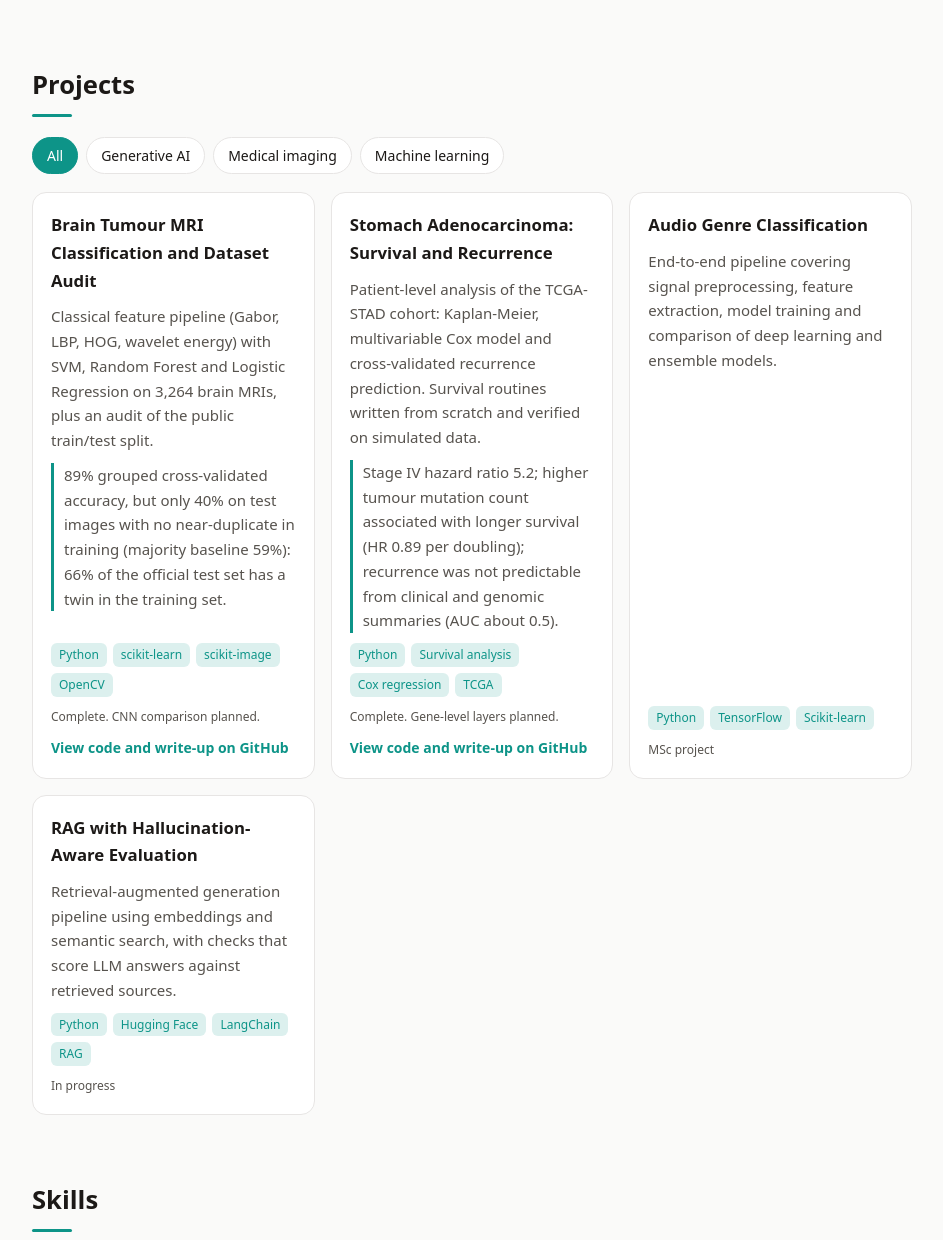
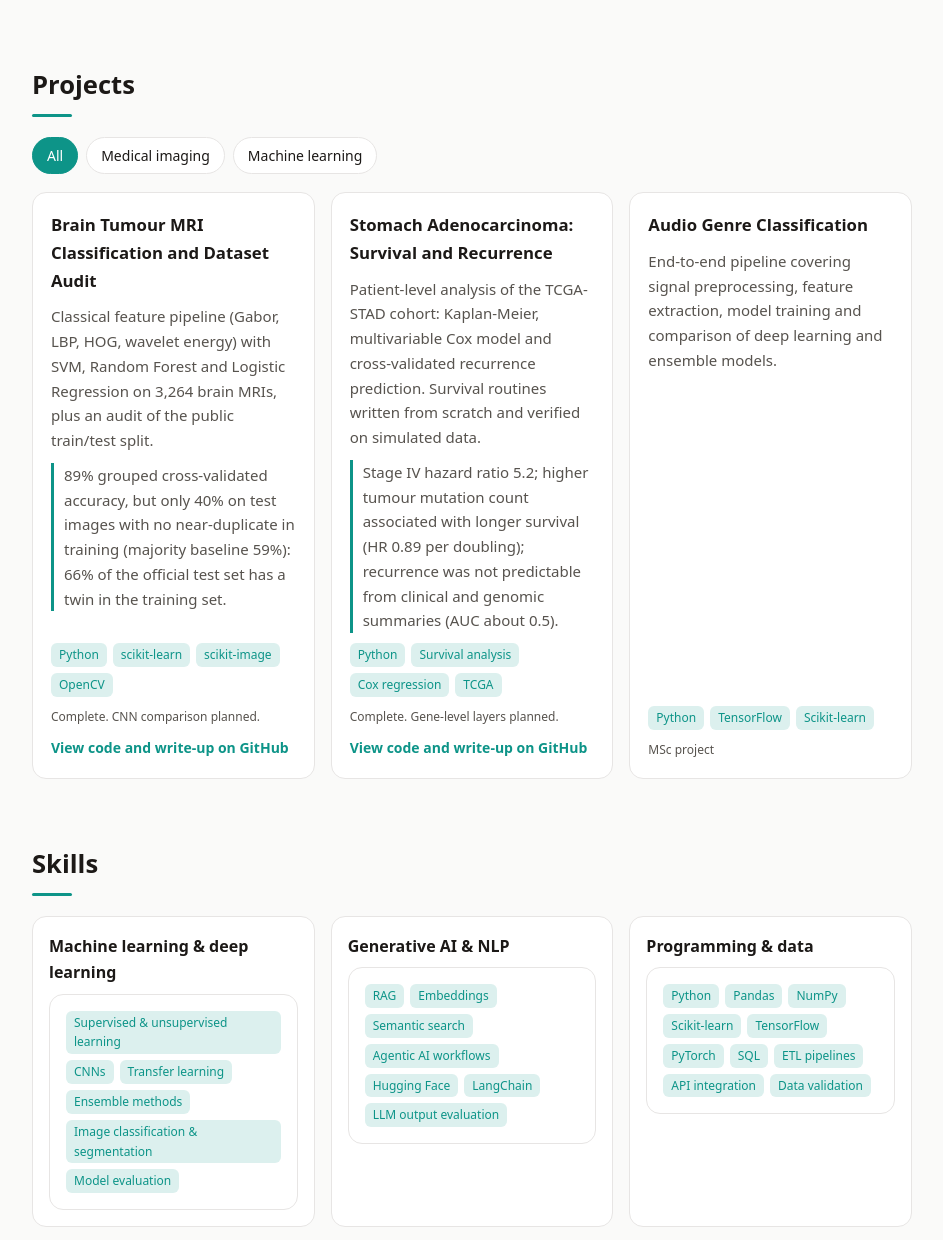
Before and after one commit to DevaharishSrikannan/DevaharishSrikannan.github.io, a plain HTML site: page index.html in a window 1280 px wide. Shown: the part 2200-3440 px from the top of the page, without its empty margins (168-1111 px from the left). Drawn offline with Linux system fonts and the light colour scheme.

Commit message:
Correct certificates, hide unfinished project

```diff
--- a/app.js
+++ b/app.js
@@ -25,13 +25,6 @@ const projects = [
     desc: "End-to-end pipeline covering signal preprocessing, feature extraction, model training and comparison of deep learning and ensemble models.",
     tags: ["Python", "TensorFlow", "Scikit-learn"],
     status: "MSc project"
-  },
-  {
-    title: "RAG with Hallucination-Aware Evaluation",
-    cat: "genai",
-    desc: "Retrieval-augmented generation pipeline using embeddings and semantic search, with checks that score LLM answers against retrieved sources.",
-    tags: ["Python", "Hugging Face", "LangChain", "RAG"],
-    status: "In progress"
   }
 ];
 
--- a/index.html
+++ b/index.html
@@ -101,7 +101,6 @@
     <h2>Projects</h2>
     <div class="filters" role="group" aria-label="Filter projects">
       <button class="chip active" data-f="all">All</button>
-      <button class="chip" data-f="genai">Generative AI</button>
       <button class="chip" data-f="imaging">Medical imaging</button>
       <button class="chip" data-f="ml">Machine learning</button>
     </div>
@@ -143,7 +142,7 @@
     <ul>
       <li><b>MSc Artificial Intelligence for Medicine and Medical Research</b>, University College Dublin, 2H1 (2024–2025)</li>
       <li><b>BTech Computer Science and Medical Engineering</b>, Sri Ramachandra Institute, First Class (2020–2024)</li>
-      <li>OpenAI Academy: Agents and Workflows; Applied AI Foundations (2026) · IBM Applied Data Science Capstone · AWS Cloud Technical Essentials · GUVI Data Analyst Certification</li>
+      <li>OpenAI Academy: Agents and Workflows (GUVI, 2026) · OpenAI Academy: Applied AI Foundations (2026) · IBM Applied Data Science Capstone (Coursera) · AWS Cloud Technical Essentials (Coursera) · Data Analyst Certification (Oneroadmap) · Real-Time Applications of Machine Learning in Health Sciences (SRM University) · Artificial Intelligence for IoT Services in Cloud (NIT Jalandhar)</li>
     </ul>
   </section>
 
```
